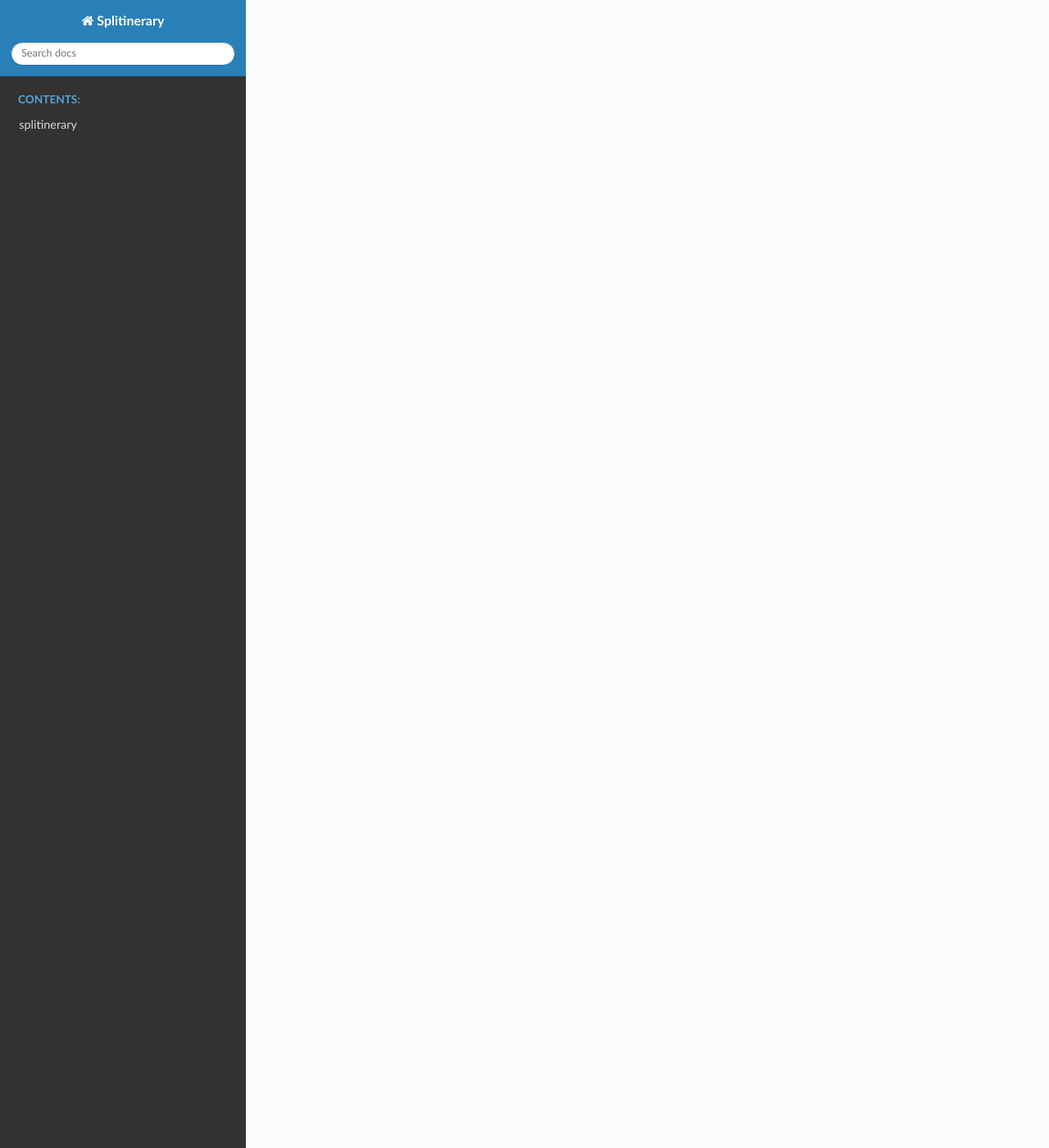
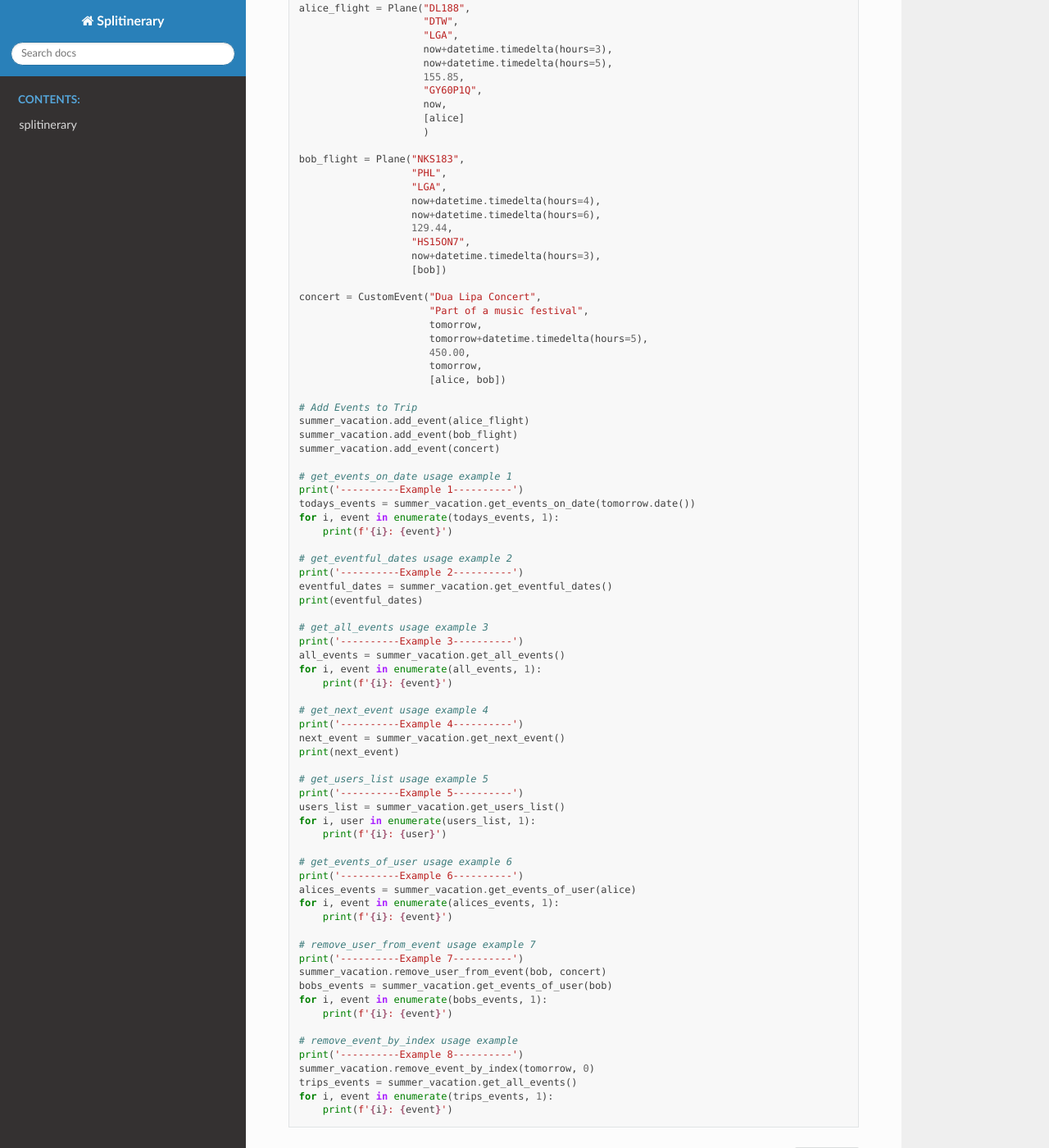
Before and after one commit to el3030/splitinerary, a Sphinx documentation site: the page built from docs/index.md, in a window 1280 px wide and 1400 px high, scrolled down 1560 px. Shown: the whole window at 82% size. Built offline with Sphinx 7.4.7 and the Read the Docs theme 2.0.0, drawn with Linux system fonts in a browser that asks for light colours; some of the changed text lies outside the part shown.

Commit message:
added examples to documentation

````diff
--- a/docs/index.md
+++ b/docs/index.md
@@ -47,3 +47,106 @@ For a full list of objects and functions, please see documentation.
 * :ref:`genindex`
 * :ref:`modindex`
 ```
+
+## Examples
+
+```python
+from splitinerary import Trip, User, CustomEvent, Plane
+import datetime
+
+# Create Users
+alice = User("Alice", "Smith", "Alice@Columbia.edu")
+bob = User("Bob", "Jones", "Bob@Columbia.edu")
+charlie = User("Charlie", "Berens", "Charlie@Columbia.edu")
+
+# Create times
+now = datetime.datetime.now()
+tomorrow = now + datetime.timedelta(days=1)
+
+
+# Create Trip
+summer_vacation = Trip()
+
+# Create Events
+alice_flight = Plane("DL188",
+                     "DTW",
+                     "LGA",
+                     now+datetime.timedelta(hours=3),
+                     now+datetime.timedelta(hours=5),
+                     155.85,
+                     "GY60P1Q",
+                     now,
+                     [alice]
+                     )
+
+bob_flight = Plane("NKS183",
+                   "PHL",
+                   "LGA",
+                   now+datetime.timedelta(hours=4),
+                   now+datetime.timedelta(hours=6),
+                   129.44,
+                   "HS15ON7",
+                   now+datetime.timedelta(hours=3),
+                   [bob])
+
+concert = CustomEvent("Dua Lipa Concert",
+                      "Part of a music festival",
+                      tomorrow,
+                      tomorrow+datetime.timedelta(hours=5),
+                      450.00,
+                      tomorrow,
+                      [alice, bob])
+
+# Add Events to Trip
+summer_vacation.add_event(alice_flight)
+summer_vacation.add_event(bob_flight)
+summer_vacation.add_event(concert)
+
+# get_events_on_date usage example 1
+print('----------Example 1----------')
+todays_events = summer_vacation.get_events_on_date(tomorrow.date())
+for i, event in enumerate(todays_events, 1):
+    print(f'{i}: {event}')
+
+# get_eventful_dates usage example 2
+print('----------Example 2----------')
+eventful_dates = summer_vacation.get_eventful_dates()
+print(eventful_dates)
+
+# get_all_events usage example 3
+print('----------Example 3----------')
+all_events = summer_vacation.get_all_events()
+for i, event in enumerate(all_events, 1):
+    print(f'{i}: {event}')
+
+# get_next_event usage example 4
+print('----------Example 4----------')
+next_event = summer_vacation.get_next_event()
+print(next_event)
+
+# get_users_list usage example 5
+print('----------Example 5----------')
+users_list = summer_vacation.get_users_list()
+for i, user in enumerate(users_list, 1):
+    print(f'{i}: {user}')
+
+# get_events_of_user usage example 6
+print('----------Example 6----------')
+alices_events = summer_vacation.get_events_of_user(alice)
+for i, event in enumerate(alices_events, 1):
+    print(f'{i}: {event}')
+
+# remove_user_from_event usage example 7
+print('----------Example 7----------')
+summer_vacation.remove_user_from_event(bob, concert)
+bobs_events = summer_vacation.get_events_of_user(bob)
+for i, event in enumerate(bobs_events, 1):
+    print(f'{i}: {event}')
+
+# remove_event_by_index usage example
+print('----------Example 8----------')
+summer_vacation.remove_event_by_index(tomorrow, 0)
+trips_events = summer_vacation.get_all_events()
+for i, event in enumerate(trips_events, 1):
+    print(f'{i}: {event}')
+```
--- a/splitinerary/__init__.py
+++ b/splitinerary/__init__.py
@@ -2,6 +2,7 @@ from .event import Event
 from .transportation import Transportation, Plane, Train, Boat, Car
 from .trip import Trip
 from .user import User
+from .custom_event import CustomEvent
 
 __version__ = "0.1.0"
 
@@ -14,4 +15,5 @@ __all__ = [
     'Car',
     'Trip',
     'User',
+    'CustomEvent',
 ]
````
Also changed, not shown: README.md (+1 -1 lines), 2 other files.
